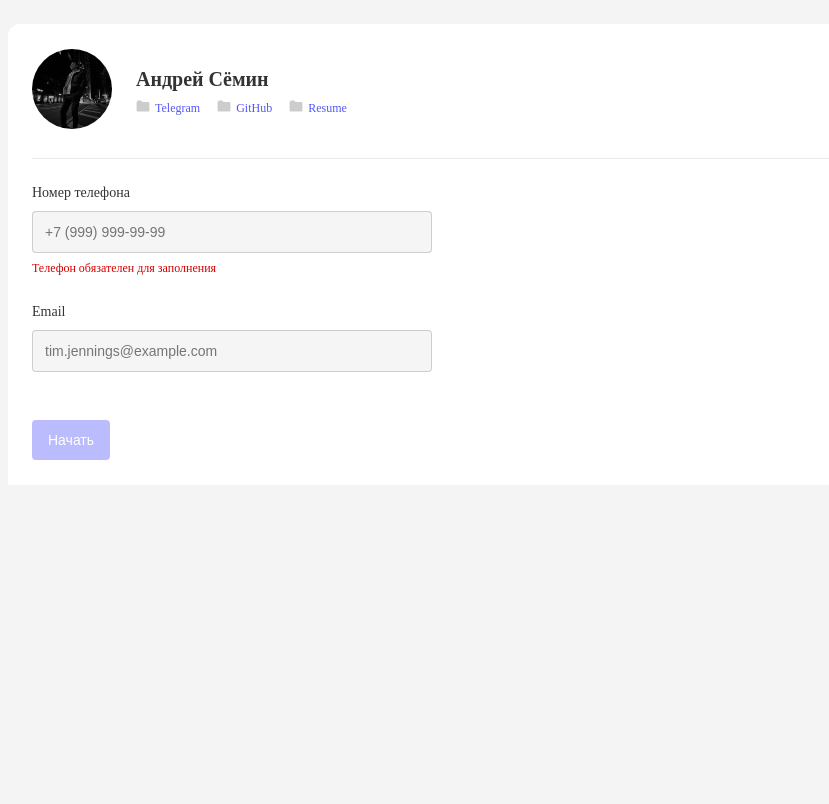
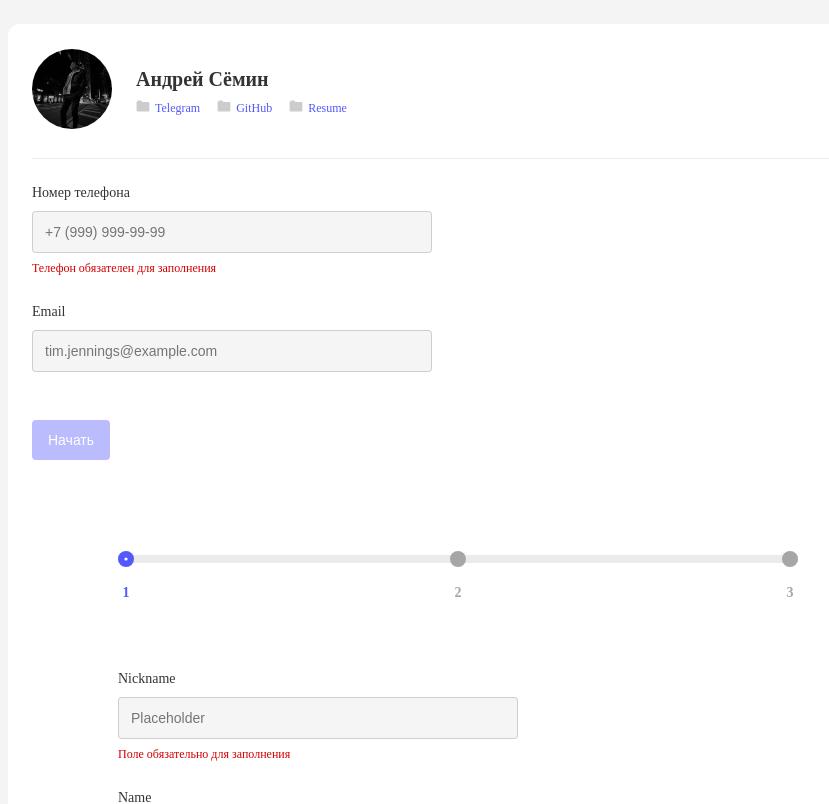
Before and after one commit to AndruhaSem/front-cloud-camp, a React (Create React App) app: page / in a window 1280 px wide. Shown: the top 804 px of the page, without its empty margins (182-1011 px from the left). Built offline with nearby package versions, Linux system fonts and the light colour scheme; a web font is replaced by a local one.

Commit message:
examination route

```diff
--- a/src/app/App.js
+++ b/src/app/App.js
@@ -2,13 +2,20 @@ import { Route, BrowserRouter } from "react-router-dom";
 import HomeScreen from "./layouts/homeScreen";
 import FormsScreen from "./layouts/formsScreen";
 import React from "react";
+import history from "./utils/history";
 function App() {
+  console.log(history);
   return (
     <div className="main-container">
-      <BrowserRouter basename={window.location.pathname || ''}>
-        <Route path="/" exact component={HomeScreen} />
-        <Route path="/create" component={FormsScreen} />
-      </BrowserRouter>
+      <Route
+        path={history.location.pathname || "/"}
+        exact
+        component={HomeScreen}
+      />
+      <Route
+        path={history.location.pathname || "/create"}
+        component={FormsScreen}
+      />
     </div>
   );
 }
--- a/src/app/components/pages/firstStepForm.jsx
+++ b/src/app/components/pages/firstStepForm.jsx
@@ -1,6 +1,6 @@
 import React, { useState, useEffect } from "react";
 import SelectField from "../forms/selectField";
-import { formUpdate, getForm, stepUpdate, getMaxStep } from "../../store/form";
+import { formUpdate, getForm, stepUpdate } from "../../store/form";
 import { useSelector } from "react-redux";
 import { Link } from "react-router-dom";
 import { useDispatch } from "react-redux";
@@ -10,7 +10,7 @@ import * as yup from "yup";
 const FirstStepForm = () => {
   const sexOptions = [
     { id: "field-sex-option-man", title: "man", value: "man" },
-    { id: "field-sex-option-woman", title: " woman", value: "woman" },
+    { id: "field-sex-option-woman", title: "woman", value: "woman" },
   ];
   const dispatch = useDispatch();
   const form = useSelector(getForm());
--- a/src/app/components/pages/secondStepForm.jsx
+++ b/src/app/components/pages/secondStepForm.jsx
@@ -68,7 +68,7 @@ const SecondStepForm = () => {
                   value={el}
                   placeholder="placeholder"
                   className="form-control-input"
-                  id={`field-advantages-${index + 1}`}
+                  id={`field-advatages-${index + 1}`}
                 />
                 {errors && errors[`advantages["${index}"]`] ? (
                   <p className="error-input">
--- a/src/app/components/pages/thirdStepForm.jsx
+++ b/src/app/components/pages/thirdStepForm.jsx
@@ -44,7 +44,7 @@ const ThirdStepForm = () => {
   const isValid = Object.keys(errors).length === 0;
 
   function lettersCount() {
-    return form.about.replace(/\s/g, "").length
+    return form.about.replace(/\s/g, "").length;
   }
 
   function handleSendForm() {
@@ -93,7 +93,7 @@ const ThirdStepForm = () => {
           disabled={!isValid}
           className={"primary-button " + (!isValid ? "invalid" : "")}
           onClick={handleSendForm}
-          id="button-next"
+          id="button-send"
         >
           Отправить
         </button>
```
Lines whose indentation alone changed are shown as unchanged.
